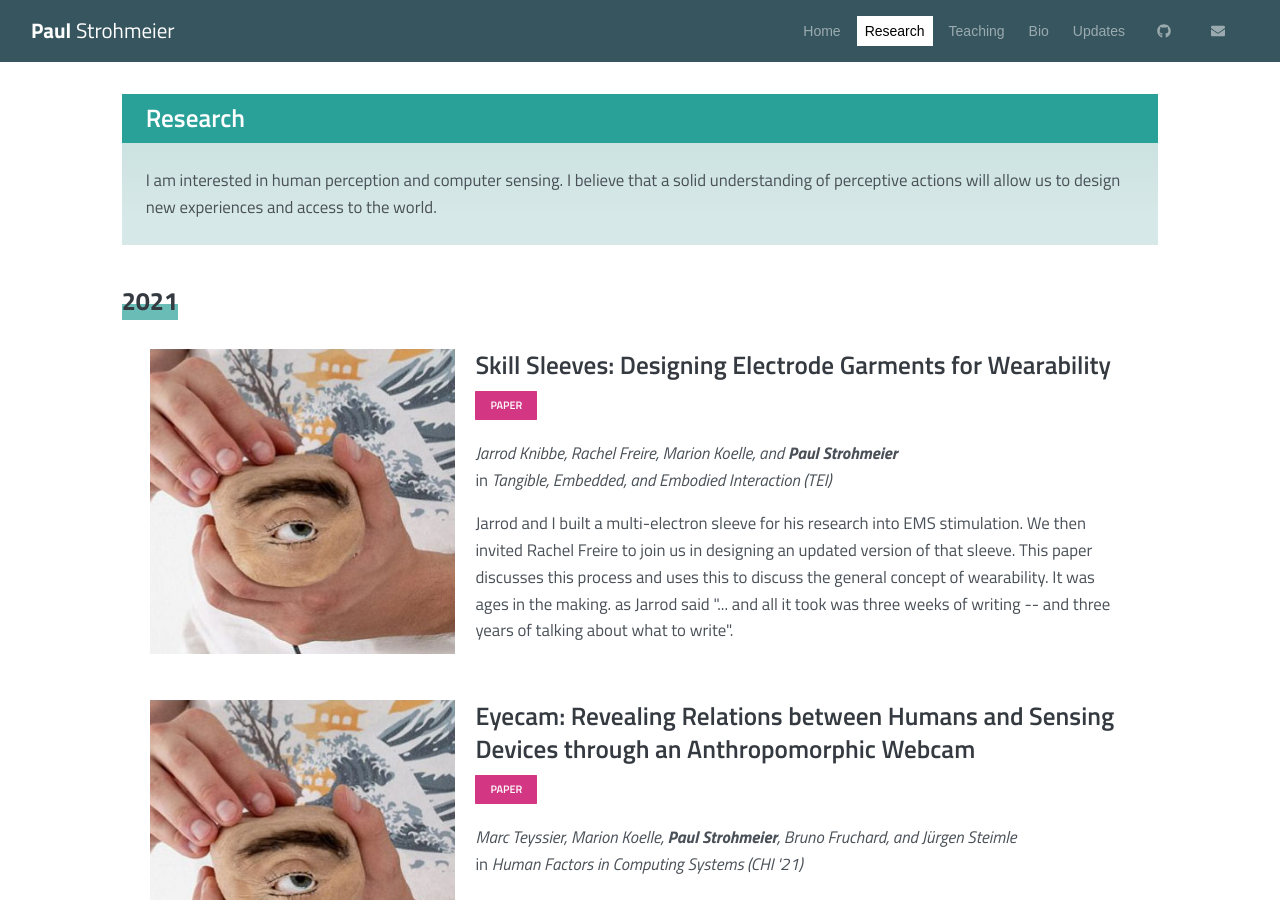
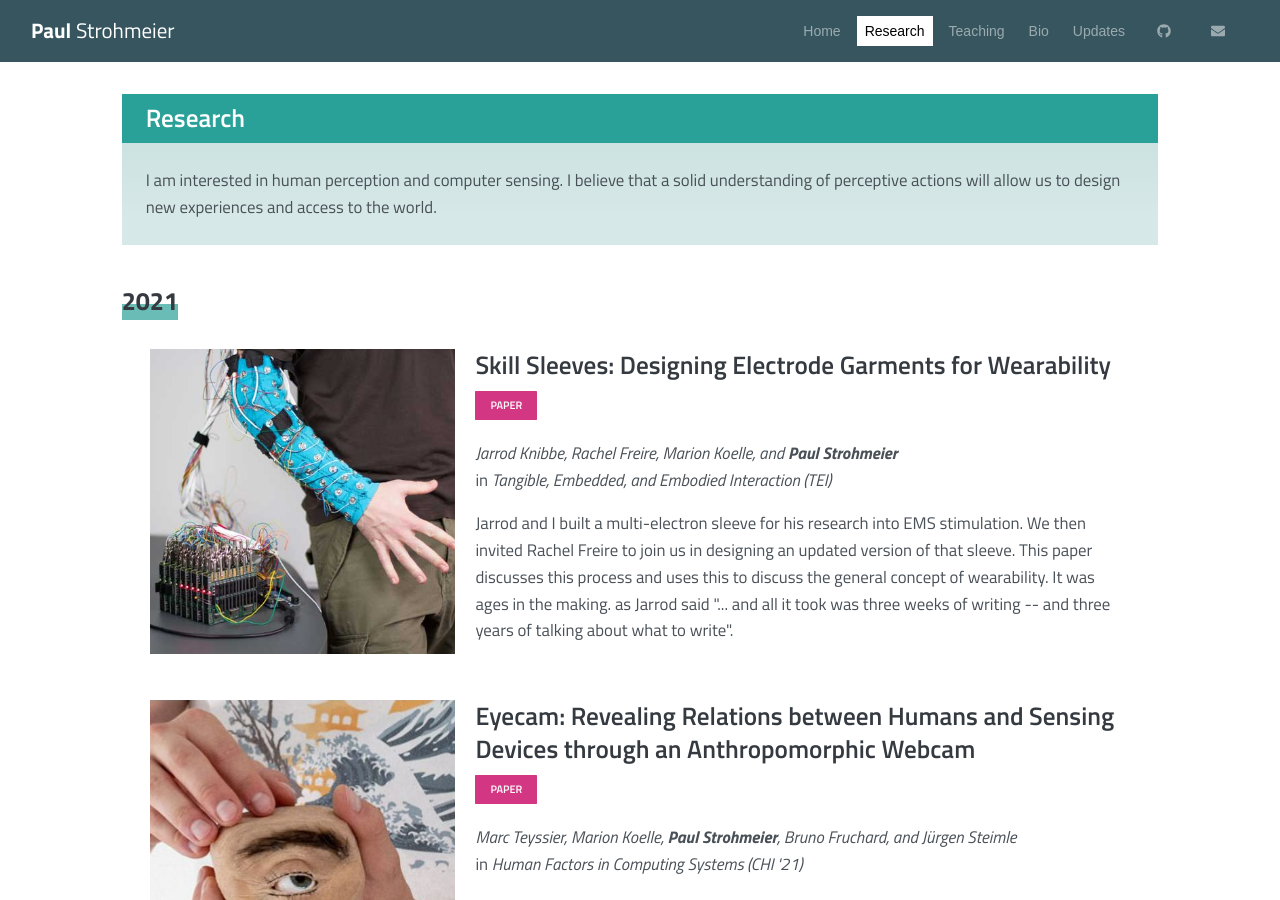
Before and after one commit to fkeel/fkeel.gitub.io, a Jekyll site: the page built from research.html, in a window 1280 px wide and 900 px high. Built offline with Jekyll 4.4.1, drawn with Linux system fonts in a browser that asks for light colours.

Commit message:
more images

```diff
--- a/_data/research.yaml
+++ b/_data/research.yaml
@@ -6,7 +6,7 @@
     authors: Jarrod Knibbe, Rachel Freire, Marion Koelle, and <b>Paul Strohmeier</b>
     venue: Tangible, Embedded, and Embodied Interaction (TEI)
     description: Jarrod and I built a multi-electron sleeve for his research into EMS stimulation. We then invited Rachel Freire to join us in designing an updated version of that sleeve. This paper discusses this process and uses this to discuss the general concept of wearability. It was ages in the making. as Jarrod said "... and all it took was three weeks of writing -- and three years of talking about what to write".
-    image: /uploads/image/2021_CHI_eyeCam.jpg
+    image: /uploads/image/2017_IMWUT_EMS.jpg
     tags:
       - text: paper
         style: magenta
@@ -36,6 +36,7 @@
     authors: Narjes Pourjafarian, Marion Koelle, Bruno Fruchard, Sahar Mavali, Konstantin Klamka, Daniel Groeger, Paul Strohmeier, and Jürgen Steimle
     venue: Human Factors in Computing Systems (CHI '21)
     description: Here we present a concept and prototype implementation of concurrent, computer-supported sketching and implementing of epidermal devices. In many ways this was one of the most complex systems I've ever worked on, as the interplay between all the elements from new materials (the gold ink we used and the various substrate options we worked with) to hacked sensing devices (the on-skin Anoto tracking) to mechanical engineering (the modified dual-purpose pen) turned out much more complex than anyone anticipated. My involvement included the evaluation (together with a large chunk of work which we ended up removing from the paper, hopefully to be published inthe future), conceptualization, framing and writing and simply making sure we don't get lost in the details.
+    image: /uploads/image/2021_CHI_bodyStylus.jpg
     tags:
       - text: paper
         style: magenta
```
Also changed, not shown: uploads/image/2021_CHI_bodyStylus.jpg (added).
